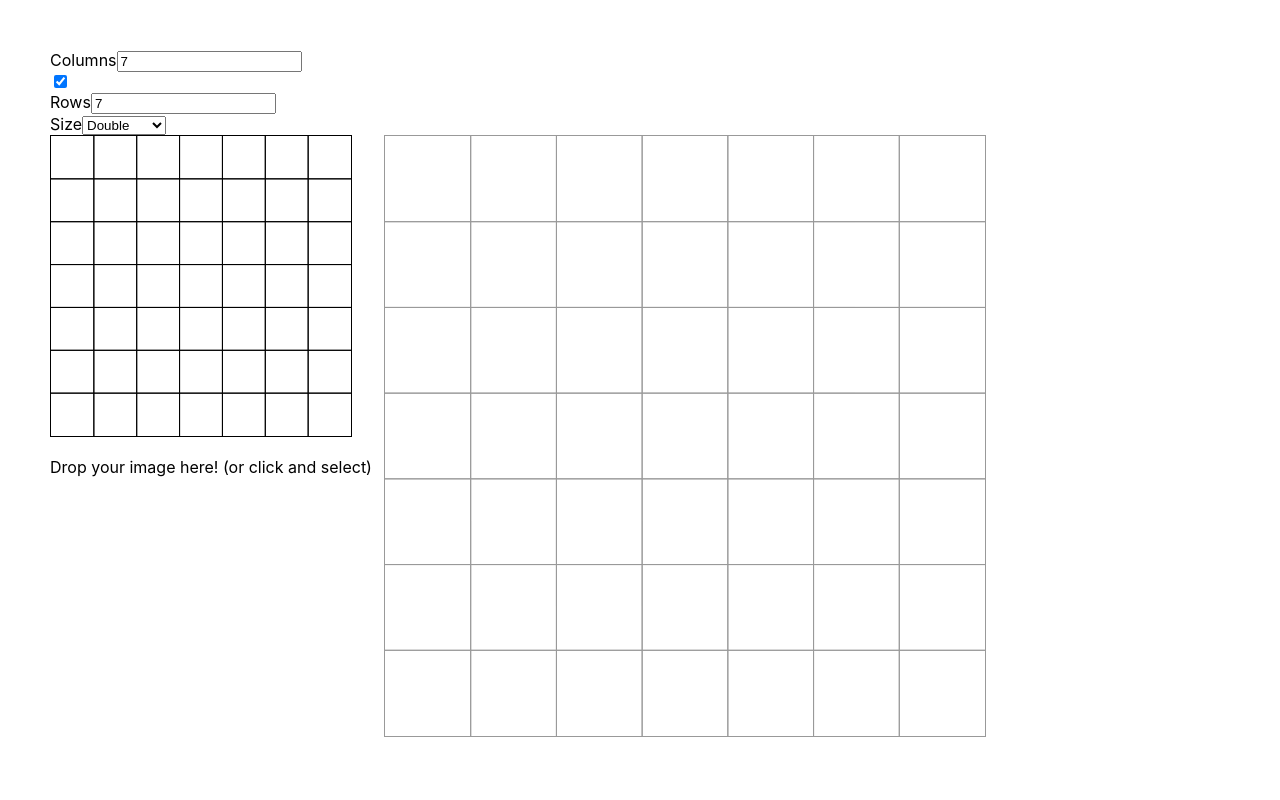
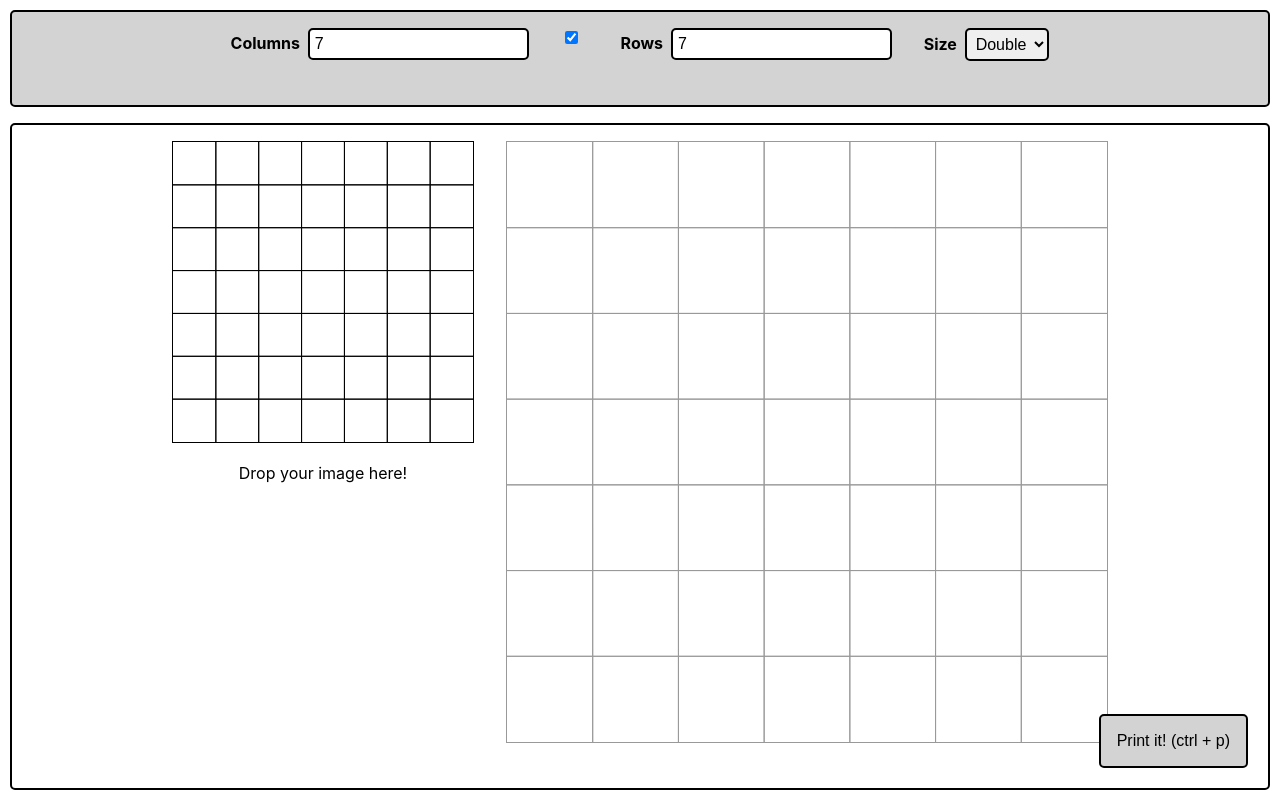
Before and after one commit to leanazulyoro/grid-draw-generator, a React (Create React App) app: page / in a window 1280 px wide. Built offline with nearby package versions, Linux system fonts and the light colour scheme.

Commit message:
style: add general styles

```diff
--- a/package.json
+++ b/package.json
@@ -6,6 +6,7 @@
     "@testing-library/jest-dom": "^4.2.4",
     "@testing-library/react": "^9.3.2",
     "@testing-library/user-event": "^7.1.2",
+    "node-sass": "^4.14.0",
     "prop-types": "latest",
     "react": "^16.13.1",
     "react-dom": "^16.13.1",
@@ -16,7 +17,9 @@
     "start": "react-scripts start",
     "build": "react-scripts build",
     "test": "react-scripts test",
-    "eject": "react-scripts eject"
+    "eject": "react-scripts eject",
+    "predeploy": "npm run build",
+    "deploy": "firebase deploy"
   },
   "eslintConfig": {
     "extends": "react-app"
--- a/src/App.css
+++ /dev/null
@@ -1,22 +0,0 @@
-.App {
-  padding: 50px;
-  display: flex;
-  flex-direction: column;
-}
-
-.canvas-grids-container {
-  display: flex;
-  align-items: flex-start;
-}
-
-#image-canvas-grid {
-  margin-right: 2em;
-}
-
-
-@media print {
-  #config-bar,
-  .drop-here-text {
-    display: none;
-  }
-}
--- a/src/App.js
+++ b/src/App.js
@@ -1,9 +1,11 @@
 import React, { useState } from 'react';
-import './App.css';
+import './App.scss';
 import CanvasGrid from './components/CanvasGrid/CanvasGrid';
 import MultipliedCanvasGrid from './components/MultipliedCanvasGrid/MultipliedCanvasGrid';
 import DropZone from './components/DropZone/DropZone';
 import ConfigBar from './components/ConfigBar/ConfigBar';
+import PrintButton from './components/PrintButton/PrintButton';
+import BottomBar from './components/BottomBar/BottomBar';
 
 export const AppContext = React.createContext({});
 
@@ -55,7 +57,11 @@ function App() {
             strokeColor="#999"
           />
         </div>
+
       </div>
+      <BottomBar>
+        <PrintButton />
+      </BottomBar>
     </AppContext.Provider>
   );
 }
--- /dev/null
+++ b/src/App.scss
@@ -0,0 +1,57 @@
+:root {
+  --bg-color: lightgray;
+  --fg-color: #000;
+  --border-color: #000;
+  --border-style: solid;
+  --border-width: 2px;
+
+  --border: var(--border-width) var(--border-style) var(--border-color);
+  --border-radius: 5px;
+
+  --padding: 1em;
+}
+
+
+.App {
+  padding: 10px;
+  height: calc(100vh - 20px);
+  display: flex;
+  flex-direction: column;
+  & > * {
+    flex-grow: 1;
+  }
+}
+
+.canvas-grids-container {
+  display: flex;
+  flex-wrap: wrap;
+  align-items: flex-start;
+  justify-content: center;
+  background: white;
+  padding: var(--padding);
+  border: var(--border);
+  border-radius: var(--border-radius);
+  overflow-y: scroll;
+  overflow-x: scroll;
+}
+
+.drop-zone {
+  margin-right: 2em;
+}
+
+@media print {
+  .config-bar,
+  .drop-here-text,
+  .bottom-bar,
+  .print-btn {
+    display: none;
+  }
+  .canvas-grids-container {
+    border: none;
+    padding: 0;
+    flex-wrap: nowrap;
+    & > * {
+      flex-shrink: 1;
+    }
+  }
+}
--- /dev/null
+++ b/src/components/BottomBar/BottomBar.js
@@ -0,0 +1,12 @@
+import React from 'react';
+import './BottomBar.scss';
+
+const BottomBar = ({children}) => {
+  return (
+    <div className="bottom-bar">
+      {children}
+    </div>
+  )
+};
+
+export default BottomBar;
--- /dev/null
+++ b/src/components/BottomBar/BottomBar.scss
@@ -0,0 +1,8 @@
+.bottom-bar {
+  position: fixed;
+  width: calc(100% - 4em);
+  bottom: 0;
+  display: flex;
+  justify-content: flex-end;
+  padding: 2em;
+}
--- a/src/components/ConfigBar/ConfigBar.js
+++ b/src/components/ConfigBar/ConfigBar.js
@@ -1,5 +1,6 @@
 import React from 'react';
 import PropTypes from 'prop-types';
+import './ConfigBar.scss'
 
 const ConfigBar = ({
   columns,
@@ -27,27 +28,27 @@ const ConfigBar = ({
   };
 
   return (
-    <div id="config-bar">
+    <div id="config-bar" className="config-bar">
       <form onSubmit={onSubmit}>
-        <div>
+        <div className="form-control form-control-text">
           <label htmlFor="columns">Columns</label>
           <input name="columns" type="number" value={columns}
                  onChange={(e) => {handleRowsAndColsChange('cols', e.target.value)}}
           />
         </div>
-        <div>
+        <div className="form-control form-control-btn">
           <label htmlFor="link-rows-cols">
             <input name="link-rows-cols" type="checkbox" checked={linkRowsAndCols} onChange={onToggleLinkRowsCols}/>
           </label>
         </div>
-        <div>
+        <div className="form-control form-control-text">
           <label htmlFor="rows">Rows</label>
           <input name="rows" type="number" value={rows}
                  onChange={(e) => handleRowsAndColsChange('rows', e.target.value)}
           />
         </div>
 
-        <div>
+        <div className="form-control form-control-dropdown">
           <label htmlFor="size">Size</label>
           <select name="size"
                   onChange={(e) => onMultiplierChange(e.target.value)}
@@ -55,8 +56,6 @@ const ConfigBar = ({
           >
             <option value={1}>Single</option>
             <option value={2}>Double</option>
-            <option value={3}>Triple</option>
-            <option value={4}>Cuadruple</option>
           </select>
         </div>
       </form>
--- /dev/null
+++ b/src/components/ConfigBar/ConfigBar.scss
@@ -0,0 +1,35 @@
+
+.config-bar {
+  background: var(--bg-color);
+  padding: var(--padding) var(--padding) 0;
+  border: var(--border);
+  border-radius: var(--border-radius);
+  margin-bottom: 1em;
+
+  form {
+    display: flex;
+    flex-wrap: wrap;
+    align-content: center;
+    justify-content: center;
+
+    .form-control {
+      margin-bottom: 1em;
+
+      &:not(:last-child) {
+        margin-right: 2em;
+      }
+    }
+
+    label {
+      font-weight: bold;
+      margin-right: .5em;
+    }
+
+    input, select {
+      border: var(--border);
+      border-radius: var(--border-radius);
+      font-size: 1em;
+      padding: .3em;
+    }
+  }
+}
--- a/src/components/DropZone/DropZone.js
+++ b/src/components/DropZone/DropZone.js
@@ -1,11 +1,10 @@
 import React, { useCallback } from 'react';
-import {useDropzone} from 'react-dropzone'
+import {useDropzone} from 'react-dropzone';
+import './DropZone.scss';
 
 const DropZone = ({children, onSuccess}) => {
 
   const onDrop = useCallback(acceptedFiles => {
-
-
     acceptedFiles.forEach((file) => {
       const reader = new FileReader;
       reader.onload = function() {
@@ -19,13 +18,13 @@ const DropZone = ({children, onSuccess}) => {
     });
 
   }, []);
-  const {getRootProps, getInputProps, isDragActive} = useDropzone({onDrop});
+  const {getRootProps, getInputProps} = useDropzone({onDrop});
 
   return (
-    <div {...getRootProps()}>
+    <div className="drop-zone" {...getRootProps()}>
       <input {...getInputProps()} />
       {children}
-      <p className="drop-here-text">Drop your image here! (or click and select)</p>
+      <p className="drop-here-text">Drop your image here!</p>
     </div>
   )
 
--- /dev/null
+++ b/src/components/DropZone/DropZone.scss
@@ -0,0 +1,3 @@
+.drop-zone {
+  text-align: center;
+}
--- /dev/null
+++ b/src/components/PrintButton/PrintButton.js
@@ -0,0 +1,14 @@
+import React from 'react';
+import './PrintButton.scss';
+
+const PrintButton = () => {
+  const handleClick = () => {
+    window.print();
+  };
+
+  return (
+    <button className="print-btn" onClick={handleClick}>Print it! (ctrl + p)</button>
+  )
+};
+
+export default PrintButton;
--- /dev/null
+++ b/src/components/PrintButton/PrintButton.scss
@@ -0,0 +1,8 @@
+.print-btn {
+  font-size: 1em;
+  appearance: none;
+  background: var(--bg-color);
+  padding: var(--padding);
+  border: var(--border);
+  border-radius: var(--border-radius);
+}
```
Also changed, not shown: 1 other file (tests, documents, lock files or other folders).
